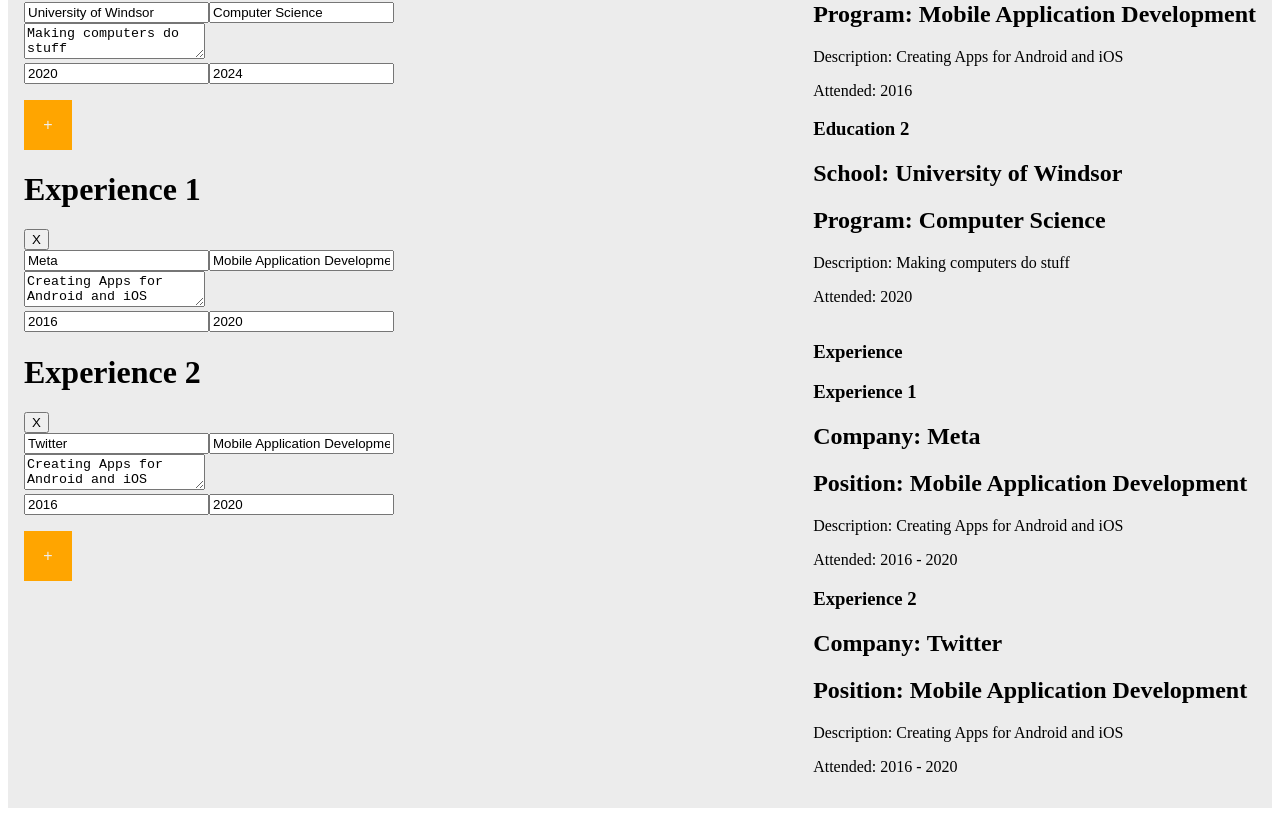
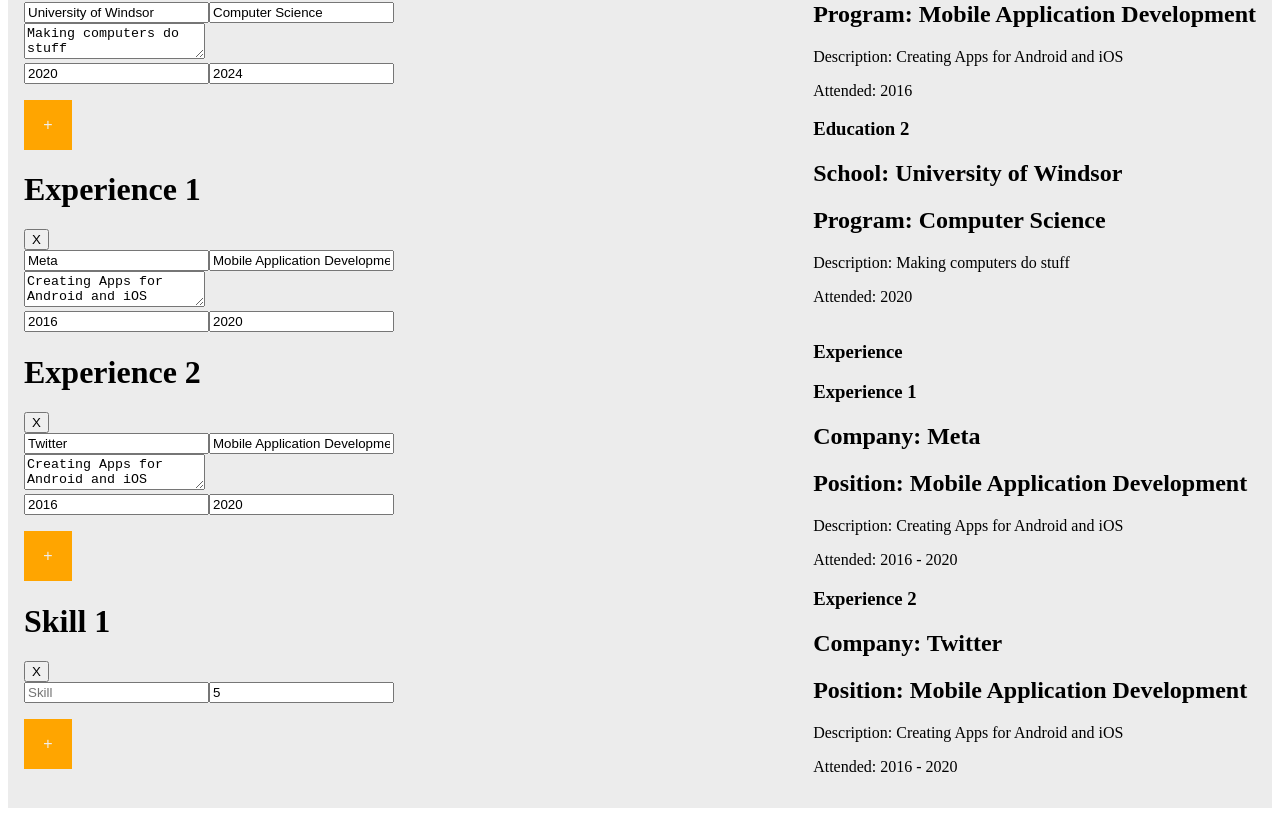
Before and after one commit to Abazzi/cv-application-react, a React (Vite) app: page / in a window 1280 px wide. Shown: the part 373-1189 px from the top of the page. Built offline with nearby package versions, Linux system fonts and the light colour scheme.

Commit message:
add: created SkillsInfoForm and the functions to update the state

```diff
--- a/src/App.jsx
+++ b/src/App.jsx
@@ -3,6 +3,7 @@ import PersonalInfoForm from './components/PersonalInfoForm'
 import EducationInfoForm from './components/EducationInfoForm';
 import ResumeRender from './components/RenderedResume';
 import ExperienceInfoForm from './components/ExperienceInfoForm';
+import SkillsInfoForm from './components/SkillsInfoForm';
 
 function App() {
 
@@ -116,6 +117,39 @@ function App() {
     ])
   }
 
+  const [skills, setSkills] = useState([
+    {
+      id: crypto.randomUUID(),
+      skill: "PHP",
+      yearsOfExp: "5"
+    }
+  ])
+
+  const handleSkillInputChange = (e, id) => {
+    setSkills(skills.map(skill => {
+      if (skill.id === id) {
+        skill[e.target.name] = e.target.value;
+        return skill;
+      } else {
+        return skill;
+      }
+    }))
+  }
+
+  const removeSkill = (id) => {
+    setSkills(skills.filter(skill => skill.id !== id))
+  }
+
+  const addSkill = () => {
+    setSkills([
+      ...skills, {
+        id: crypto.randomUUID(),
+        name: "",
+        yearsOfExp: "",
+      }
+    ])
+  }
+
   return (
     <>
       <div className="form">
@@ -123,7 +157,8 @@ function App() {
           personalInfo={personalInfo}
           handlePersonalInfo={handlePersonalInfo}
         />
-        <EducationInfoForm education={education}
+        <EducationInfoForm
+          education={education}
           handleEducationInputChange={handleEducationInputChange}
           removeEducation={removeEducation}
           addEducation={addEducation} />
@@ -132,6 +167,12 @@ function App() {
           addExperience={addExperience}
           handleExperienceInputChange={handleExperienceInputChange}
           removeExperience={removeExperience}
+        />
+        <SkillsInfoForm
+          skills={skills}
+          handleSkillsInputChange={handleSkillInputChange}
+          addSkill={addSkill}
+          removeSkill={removeSkill}
         />
       </div>
       <ResumeRender
--- /dev/null
+++ b/src/components/SkillsInfoForm.jsx
@@ -0,0 +1,45 @@
+import AddItemButton from "./AddItemButton"
+
+export default function SkillsInfoForm({ skills, handleSkillsInputChange, addSkill, removeSkill }) {
+  if (skills.length === 0) {
+    return (
+      <>
+        <h1>Add Your Skills Below</h1>
+        <AddItemButton addFunction={addSkill} />
+      </>
+    )
+  } else {
+    const skillsList = skills.map((skill, index) =>
+      <div key={skill.id} className="single-skill-form">
+        <div className="skill-heading">
+          <h1>Skill {index + 1}</h1>
+          <button className="delete-btn" onClick={() => removeSkill(skill.id)}>X</button>
+        </div>
+        <div className="skill">
+          <div className="company">
+            <input
+              type="text"
+              placeholder="Skill"
+              name="skill"
+              maxLength={20}
+              value={skill.name}
+              onChange={(e) => handleSkillsInputChange(e, skill.id)} />
+            <input
+              type="text"
+              placeholder="Years of Experience"
+              name="yearsOfExp"
+              maxLength={20}
+              value={skill.yearsOfExp}
+              onChange={(e) => handleSkillsInputChange(e, skill.id)} />
+          </div>
+        </div>
+      </div>
+    )
+    return (
+      <>
+        {skillsList}
+        <AddItemButton addFunction={addSkill} />
+      </>
+    )
+  }
+}
```
